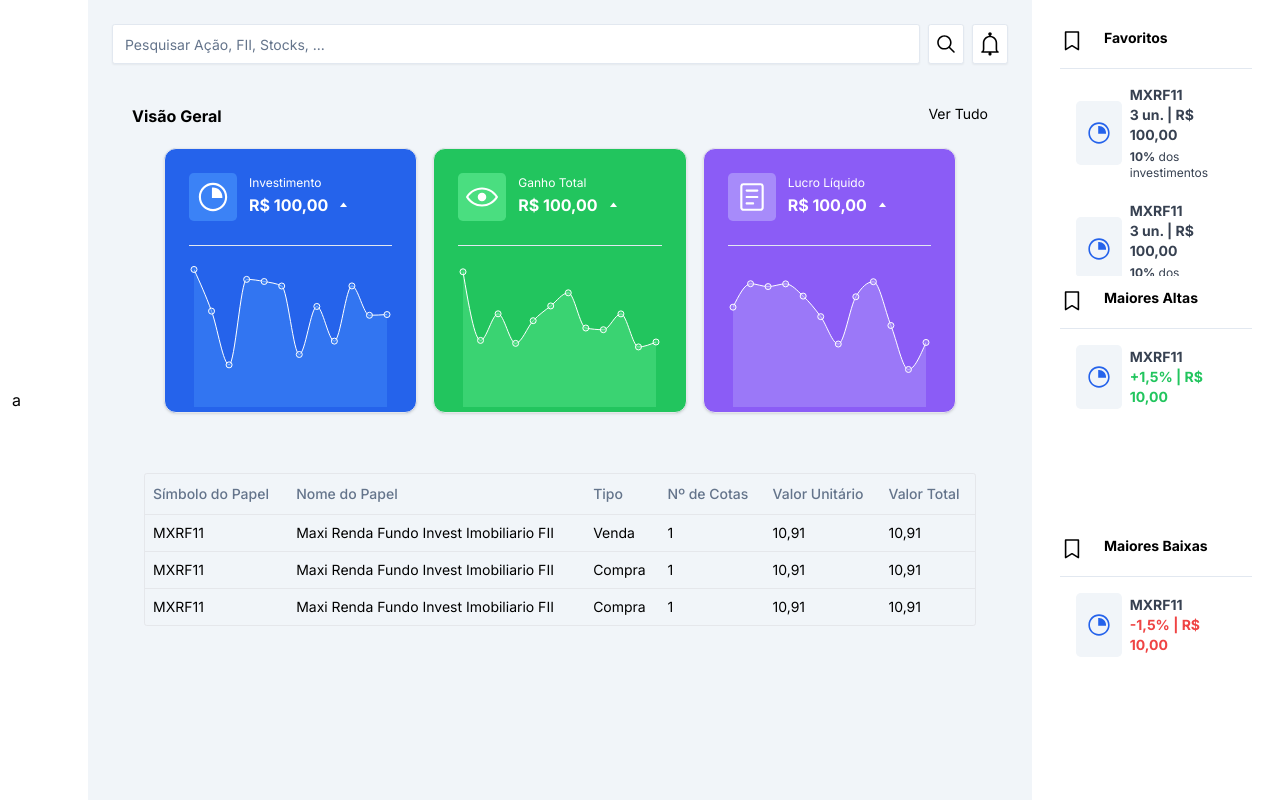
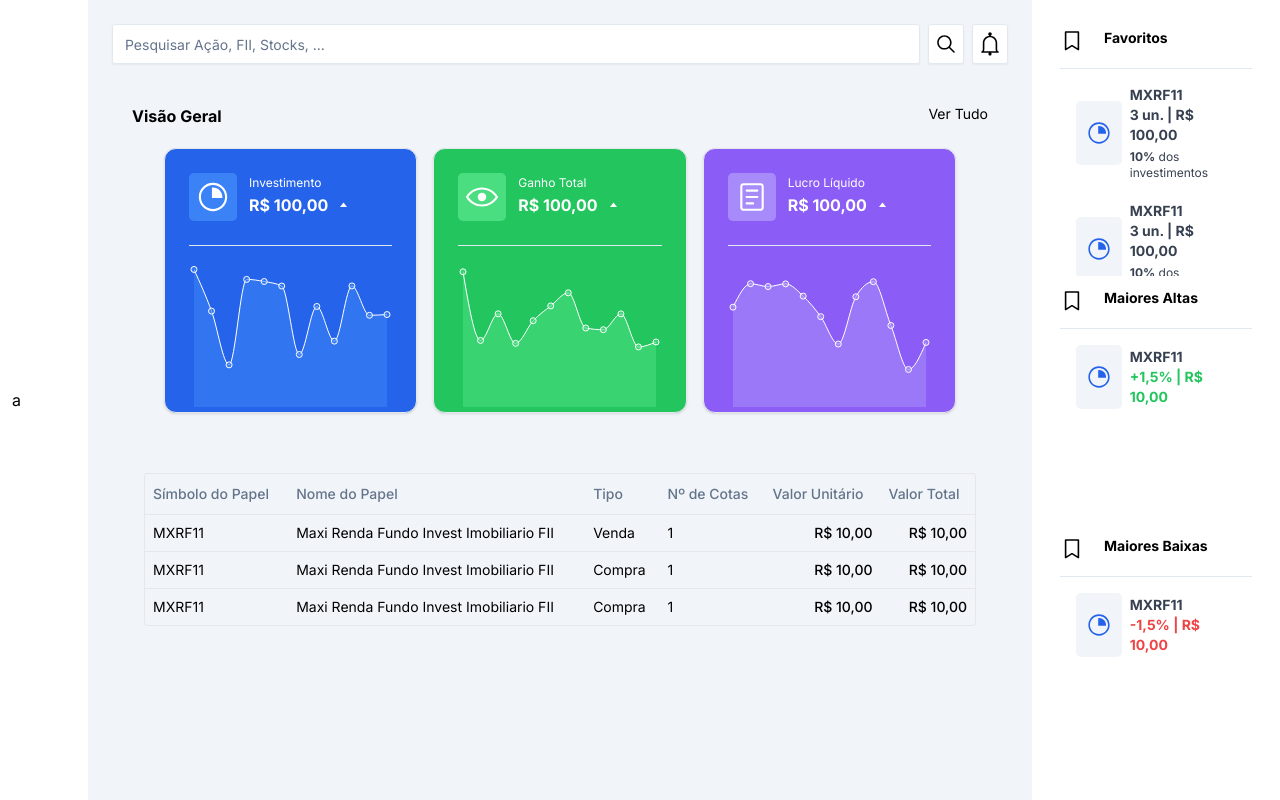
Before and after one commit to Zombrooc/investiment-dashboard, a Next.js app: page / in a window 1280 px wide. Built offline with nearby package versions, Linux system fonts and the light colour scheme.

Commit message:
Starting Cell Formating for Monetary Values

```diff
--- a/src/components/StockHistory/columns.js
+++ b/src/components/StockHistory/columns.js
@@ -20,9 +20,27 @@ export const columns = [
   {
     accessorKey: "unitPrice",
     header: "Valor Unitário",
+    cell: ({ row }) => {
+      const amount = parseFloat(row.getValue("unitPrice"))
+      const formatted = new Intl.NumberFormat("pt-BR", {
+        style: "currency",
+        currency: "BRL",
+      }).format(amount)
+
+      return <div className="text-right font-medium">{formatted}</div>
+    },
   },
   {
     accessorKey: "totalAmount",
     header: "Valor Total",
+    cell: ({ row }) => {
+      const amount = parseFloat(row.getValue("totalAmount"))
+      const formatted = new Intl.NumberFormat("pt-BR", {
+        style: "currency",
+        currency: "BRL",
+      }).format(amount)
+
+      return <div className="text-right font-medium">{formatted}</div>
+    },
   },
 ]
```
